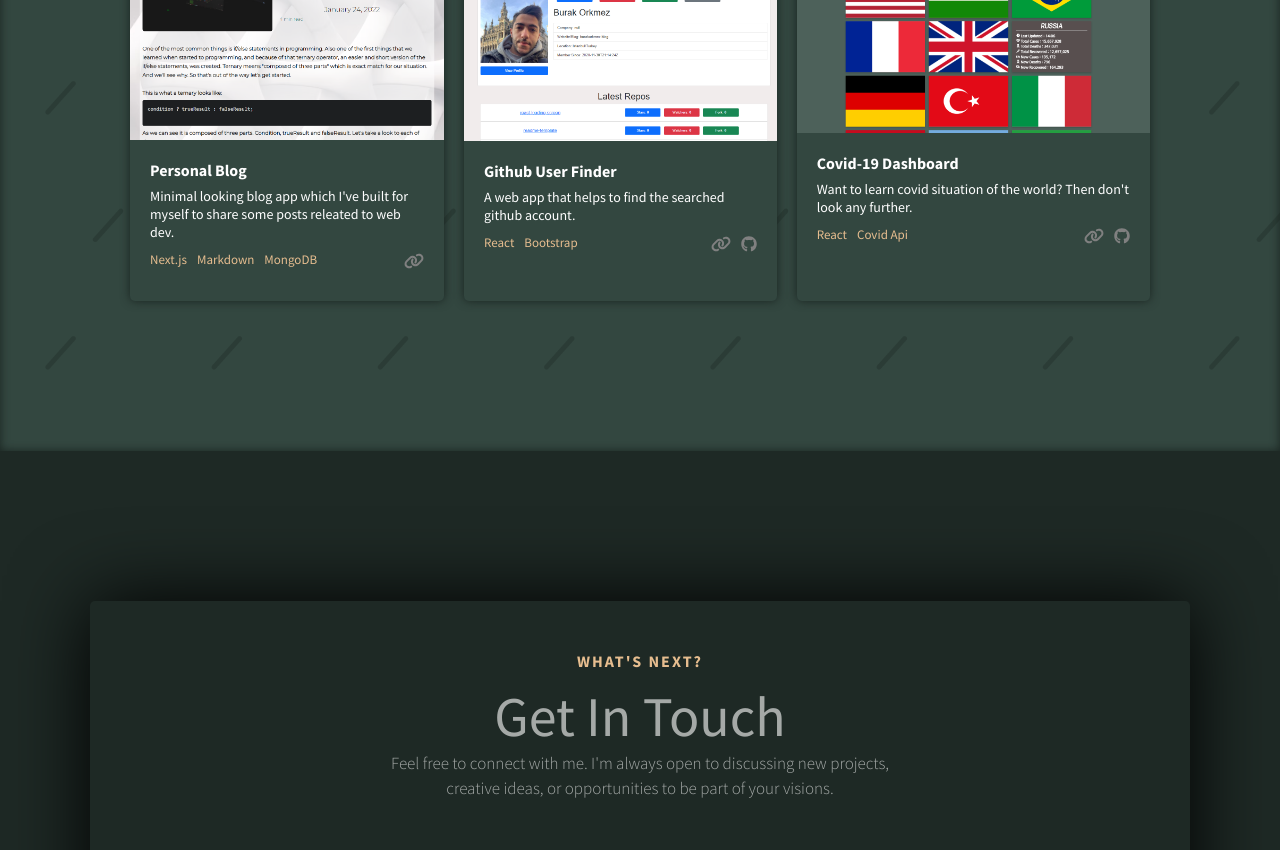
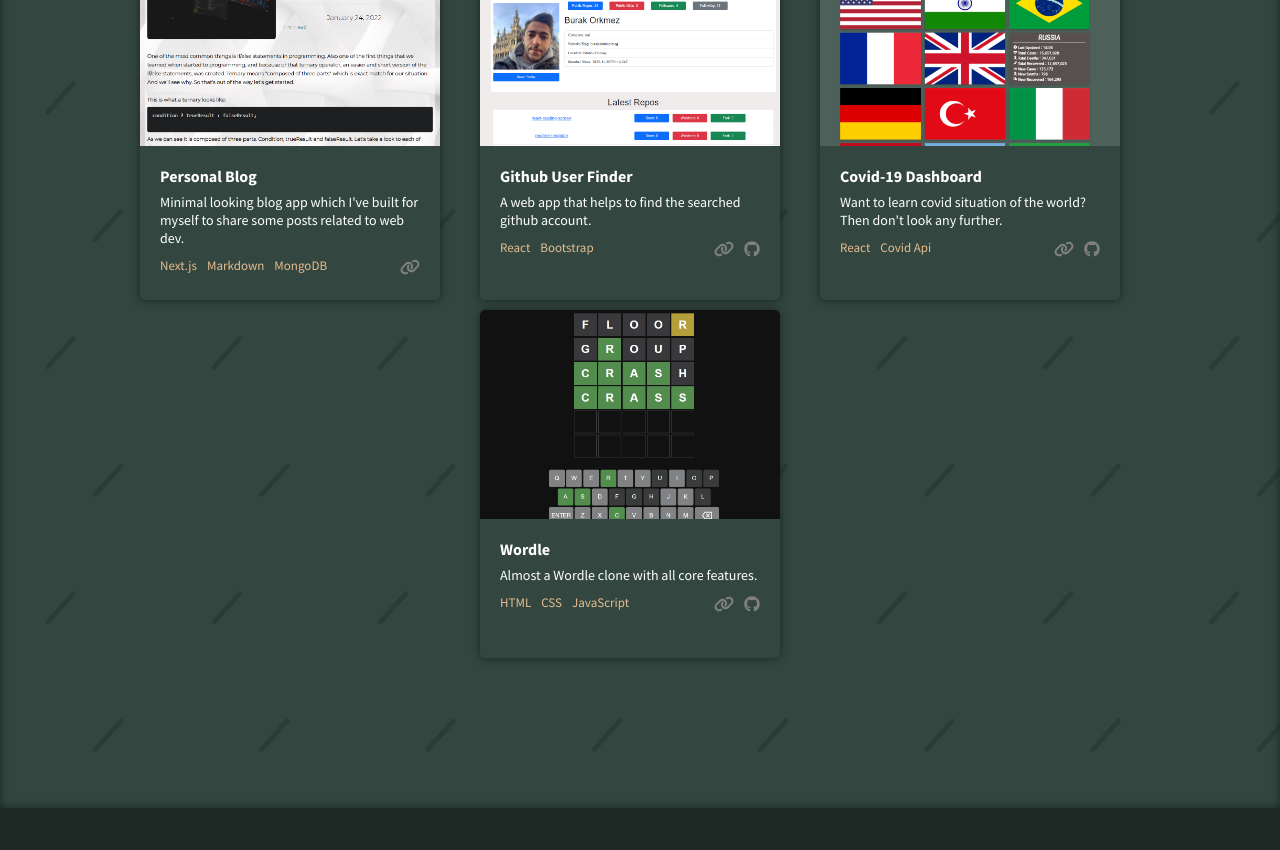
Before and after one commit to burakorkmez/portfolio-site, a Next.js app: page / in a window 1280 px wide. Shown: the part 3500-4350 px from the top of the page. Built offline with nearby package versions, Linux system fonts and the light colour scheme.

Commit message:
wordle project added

```diff
--- a/components/projects/OtherProject.module.css
+++ b/components/projects/OtherProject.module.css
@@ -3,6 +3,11 @@
 	box-shadow: 0 0 10px #1a2420;
 	overflow: hidden;
 	border-radius: 5px;
+	margin-top: 1rem;
+	width: 300px;
+	display: flex;
+	flex-direction: column;
+	margin-right: 2rem;
 }
 
 .wrapper:not(:last-child) {
@@ -13,10 +18,15 @@
 	width: 100%;
 	height: 100%;
 	display: block;
+	object-fit: cover;
 }
 
+.wrapper .top {
+	height: 60%;
+}
 .wrapper .bottom {
 	padding: 2rem 2rem 3rem;
+	height: 30%;
 }
 
 .wrapper .bottom .title {
@@ -51,8 +61,6 @@
 
 @media (max-width: 900px) {
 	.wrapper {
-		/* flex-direction: column; */
-		/* flex-wrap: wrap; */
 		max-width: 30rem;
 		margin-top: 3rem;
 	}
--- a/components/projects/Projects.module.css
+++ b/components/projects/Projects.module.css
@@ -91,6 +91,7 @@
 	justify-content: space-around;
 	padding: 0 2rem;
 	margin-top: 5rem;
+	flex-wrap: wrap;
 }
 .right .icon {
 	color: var(--primary-color);
--- a/data/projects-data.js
+++ b/data/projects-data.js
@@ -47,7 +47,7 @@
 		id: 1,
 		img: '/img/projects-imgs/other-projects/blog.png',
 		title: 'Personal Blog',
-		desc: "Minimal looking blog app which I've built for myself to share some posts releated to web dev.",
+		desc: "Minimal looking blog app which I've built for myself to share some posts related to web dev.",
 		builtWith: ['Next.js', 'Markdown', 'MongoDB'],
 		demo: 'https://burakorkmez.blog/',
 	},
@@ -69,4 +69,13 @@
 		demo: 'https://coronaanalyzer.netlify.app/',
 		github: 'https://github.com/burakorkmez/covid-19-dashboard',
 	},
+	{
+		id: 4,
+		img: '/img/projects-imgs/other-projects/wordle.png',
+		title: 'Wordle',
+		desc: 'Almost a Wordle clone with all core features.',
+		builtWith: ['HTML', 'CSS', 'JavaScript'],
+		demo: 'https://playwordle.netlify.app',
+		github: 'https://github.com/burakorkmez/wordle-game',
+	},
 ];
```
Also changed, not shown: public/img/projects-imgs/other-projects/wordle.png (added).
